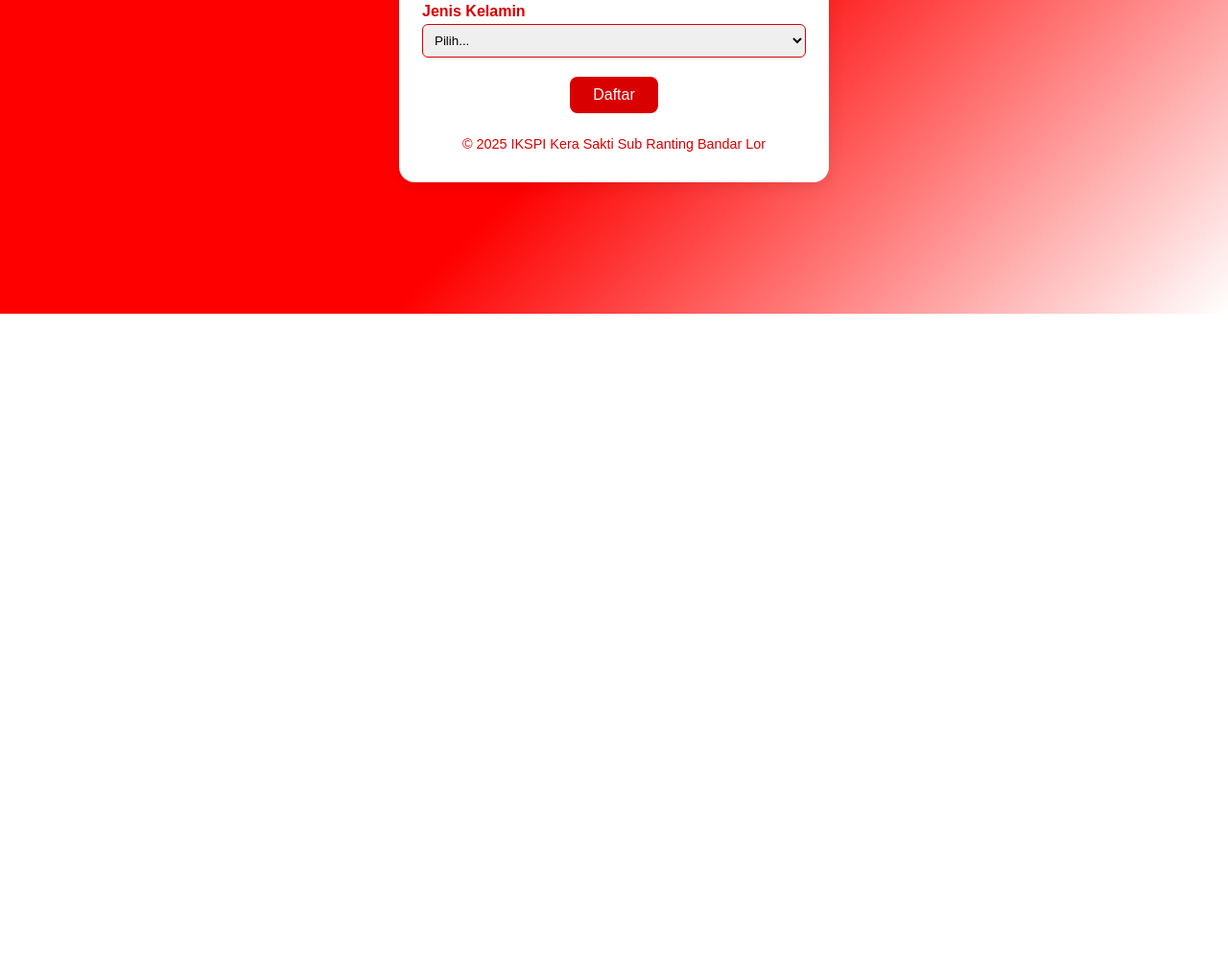
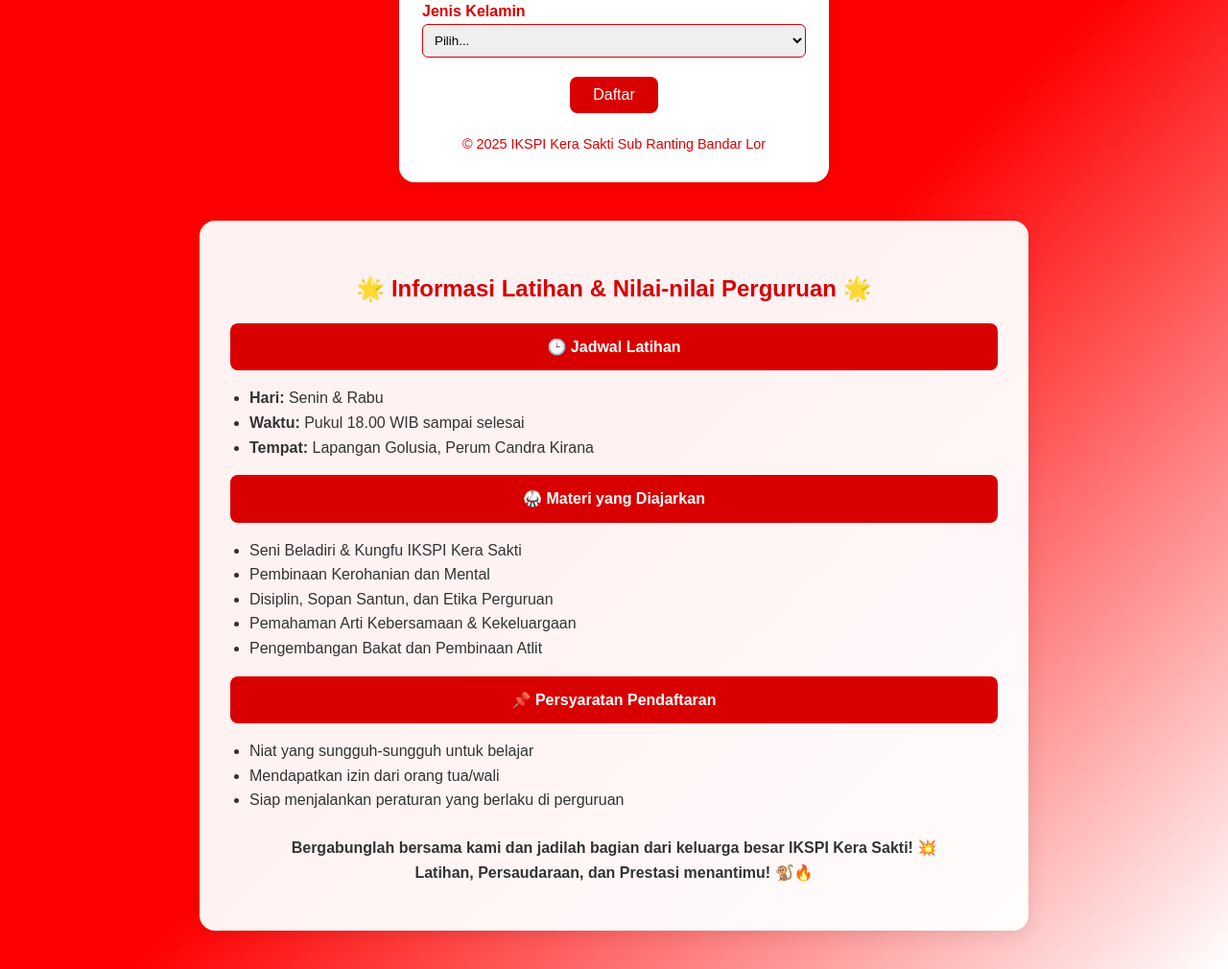
Before and after one commit to OctavPROJECT110/OctavPROJECT110.github.io, a plain HTML site: page index.html in a window 1280 px wide. Shown: the part 573-1583 px from the top of the page at 96% size. Before the commit the page ends 900 px from the top, so only its background shows below. Drawn offline with Linux system fonts and the light colour scheme.

Commit message:
index.html

```diff
--- a/index.html
+++ b/index.html
@@ -75,6 +75,36 @@
       font-size: 0.9em;
     }
 
+    /* Informasi tambahan */
+    .info-section {
+      max-width: 800px;
+      margin: 40px auto;
+      background: rgba(255, 255, 255, 0.95);
+      border-radius: 16px;
+      box-shadow: 0 4px 20px rgba(0,0,0,0.1);
+      padding: 32px;
+      text-align: left;
+      color: #333;
+      line-height: 1.6;
+    }
+    .info-section h2 {
+      color: #d80000;
+      margin-bottom: 16px;
+      text-align: center;
+    }
+    .info-section ul {
+      padding-left: 20px;
+    }
+    .info-highlight {
+      background: #d80000;
+      color: #fff;
+      padding: 12px;
+      border-radius: 8px;
+      margin: 16px 0;
+      font-weight: bold;
+      text-align: center;
+    }
+
     /* Responsive layout for mobile */
     @media screen and (max-width: 600px) {
       .container {
@@ -90,8 +120,9 @@
       h1 {
         font-size: 1.4em;
       }
-            .footer {
-                font-size: 0.8em;
+      .info-section {
+        margin: 24px 16px;
+        padding: 24px;
       }
     }
   </style>
@@ -105,8 +136,10 @@
   <div class="logo-ipsi">
     <img src="image/logo-ipsi.png" alt="Logo IPSI">
   </div>
+
+  <!-- Form Pendaftaran -->
   <div class="container">
-        <h1 style="margin-bottom:8px;">Pendaftaran</h1>
+    <h1>Pendaftaran</h1>
     <div style="font-size:1.3em; color:#d80000; font-weight:bold; margin-bottom:14px;">
       IKSPI Kera Sakti<br>Sub Ranting Bandar Lor
     </div>
@@ -139,5 +172,38 @@
       &copy; 2025 IKSPI Kera Sakti Sub Ranting Bandar Lor
     </div>
   </div>
+
+  <!-- Informasi Tambahan -->
+  <div class="info-section">
+    <h2>🌟 Informasi Latihan & Nilai-nilai Perguruan 🌟</h2>
+
+    <div class="info-highlight">🕒 Jadwal Latihan</div>
+    <ul>
+      <li><strong>Hari:</strong> Senin & Rabu</li>
+      <li><strong>Waktu:</strong> Pukul 18.00 WIB sampai selesai</li>
+      <li><strong>Tempat:</strong> Lapangan Golusia, Perum Candra Kirana</li>
+    </ul>
+
+    <div class="info-highlight">🥋 Materi yang Diajarkan</div>
+    <ul>
+      <li>Seni Beladiri & Kungfu IKSPI Kera Sakti</li>
+      <li>Pembinaan Kerohanian dan Mental</li>
+      <li>Disiplin, Sopan Santun, dan Etika Perguruan</li>
+      <li>Pemahaman Arti Kebersamaan & Kekeluargaan</li>
+      <li>Pengembangan Bakat dan Pembinaan Atlit</li>
+    </ul>
+
+    <div class="info-highlight">📌 Persyaratan Pendaftaran</div>
+    <ul>
+      <li>Niat yang sungguh-sungguh untuk belajar</li>
+      <li>Mendapatkan izin dari orang tua/wali</li>
+      <li>Siap menjalankan peraturan yang berlaku di perguruan</li>
+    </ul>
+
+    <p style="text-align:center; margin-top:24px; font-weight:bold;">
+      Bergabunglah bersama kami dan jadilah bagian dari keluarga besar IKSPI Kera Sakti! 💥<br>
+      Latihan, Persaudaraan, dan Prestasi menantimu! 🐒🔥
+    </p>
+  </div>
 </body>
 </html>
```
Lines whose indentation alone changed are shown as unchanged.
